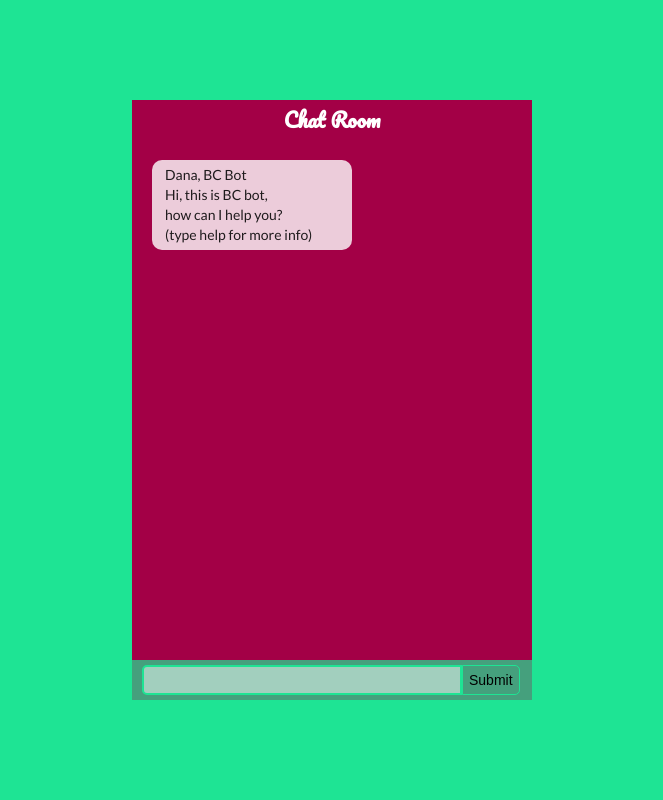
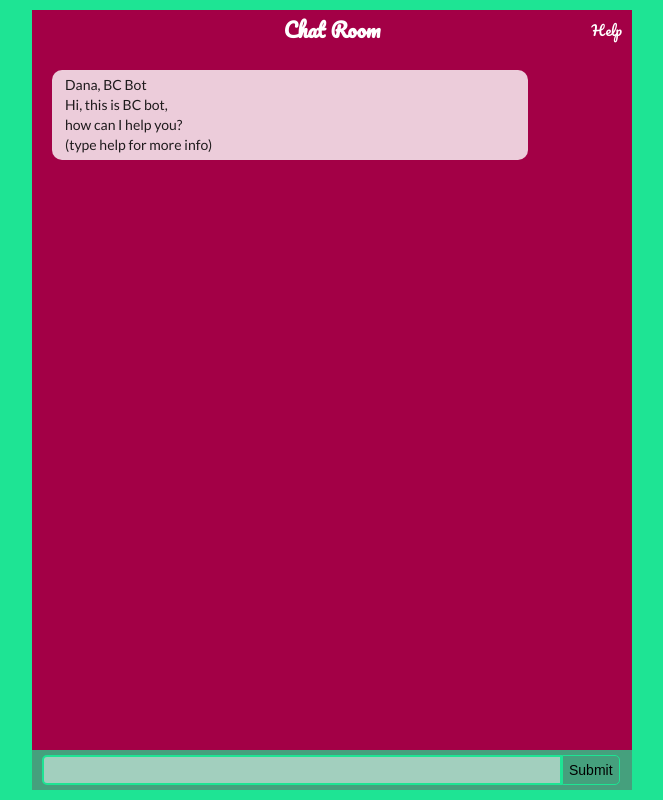
Before and after one commit to 4900ChatBot/chatbot_frontend, a React (Create React App) app in the folder chatbot-frontend/: page / in a window 1280 px wide. Shown: the whole page, without its empty margins (308-971 px from the left). Built offline with nearby package versions, Linux system fonts and the light colour scheme.

Commit message:
sizing update, table, and chat shortcut

```diff
--- a/chatbot-frontend/src/components/ChatDisplay.css
+++ b/chatbot-frontend/src/components/ChatDisplay.css
@@ -11,10 +11,11 @@
 }
 
 .college-theme{
+  position: relative;
   height: 100%;
-	max-height: 600px;
+  max-height: 800px;
   width: 100%;
-	max-width: 400px;
+  max-width: 600px;
   background-color: #A30046;
   display: grid;
   grid-template-rows: 40px auto;
@@ -53,7 +54,7 @@
   border-radius: 10px;
   list-style: none;
   margin: 10px 0;
-	max-width: 200px;
+  max-width: 85%;
   overflow-wrap: break-word;
 }
 
@@ -111,3 +112,53 @@
   background: #1EE494;
   color: #FFF;
 }
+
+table {
+  margin-top: 10px;
+  margin-bottom: 30px;
+  width: 100%;
+  text-align: left;
+  color: #3f3f3f;
+  border-collapse: collapse;
+  border: 1px solid #e8e8e8
+}
+
+table tr:nth-child(even) {
+  background-color: #f7f7f7
+}
+
+table th,table td {
+  padding: 10px 15px
+}
+
+table th {
+  background-color: #f0f0f0;
+  border: 1px solid #dedede;
+  border-bottom-color: #c9c9c9
+}
+
+table td {
+  border: 1px solid #e8e8e8
+}
+
+a {
+  cursor: pointer;
+}
+
+.help-bubble {
+  position: absolute;
+  top: 0;
+  right: 0;
+  font-family: 'Pacifico', cursive;
+  color: #FFF;
+  height: 40px;
+  cursor: pointer;
+  padding: 10px;
+  display: flex;
+  justify-content: center;
+  align-items: center;
+}
+
+.help-bubble:hover {
+  color: #DDD;
+}
--- a/chatbot-frontend/src/components/ChatDisplay.js
+++ b/chatbot-frontend/src/components/ChatDisplay.js
@@ -19,6 +19,9 @@ class ChatDisplay extends React.Component {
 
 		this.message = React.createRef();
 		this.submitMessage = this.submitMessage.bind(this);
+		window.submitMessageEx = this.submitMessageEx.bind(this);
+		this.submitMessageEx = this.submitMessageEx.bind(this);
+		this.submitHelp = this.submitHelp.bind(this);
 		this.scrollToBottom = this.scrollToBottom.bind(this);
 
 	}
@@ -28,6 +31,38 @@ class ChatDisplay extends React.Component {
 		list.scrollTop = 1000000;
 	}
 
+	submitMessageEx(str){
+		this.setState({
+			messages: this.state.messages.concat([{
+				username: 'Student',
+				content: <p>{str}</p>
+			}])
+		}, () => {
+			this.scrollToBottom()
+			axios.get(`/api/ask/${str}`).then((res) => {
+				const {data} = res;
+				if (data.length > 0) {
+					this.setState({
+						messages: this.state.messages.concat([{
+							username: 'Dana, BC Bot',
+							content: <p dangerouslySetInnerHTML={{__html: data[0].text}}></p>
+						}])
+					});
+				} else {
+					this.setState({
+						messages: this.state.messages.concat([{
+							username: 'Dana, BC Bot',
+							content: <p>Sorry I don't understand</p>
+						}])
+					});
+				}
+				this.scrollToBottom()
+			})
+		});
+	}
+	submitHelp() {
+		this.submitMessageEx('help');
+	}
 	submitMessage(){
 		let input = this.message.current.getInputEl()
 		if (!input.value) {
@@ -70,6 +105,7 @@ class ChatDisplay extends React.Component {
 			<div className="App">
 				<div className="college-theme">
 					<h1>Chat Room</h1>
+					<div class="help-bubble" onClick={this.submitHelp}>Help</div>
 					<Message ref={this.message}
 						onSubmit={this.submitMessage} messages={this.state.messages}/>
 				</div>
```
Lines whose indentation alone changed are shown as unchanged.
